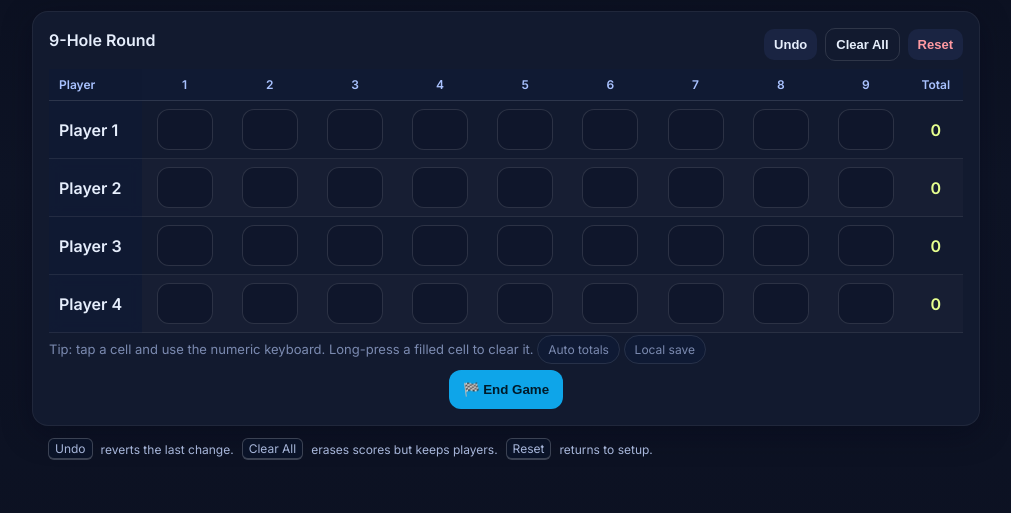
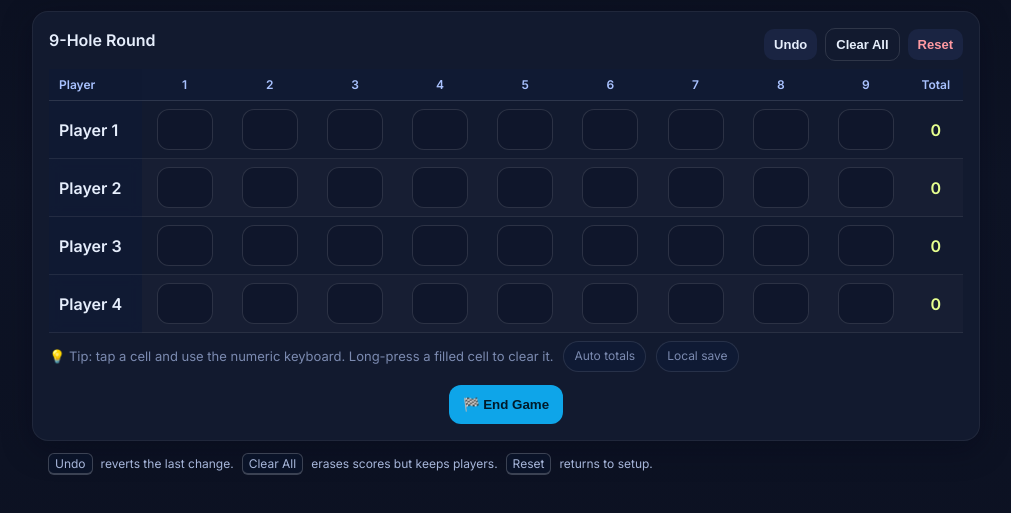
Before and after one commit to abugeorge/Golf_Keeping_IST402, a plain HTML site: page index.html in a window 1280 px wide. Both pictures are taken after a click on the button "Start Round". Shown: the part 59-572 px from the top of the page, without its empty margins (134-1145 px from the left). Drawn offline with Linux system fonts and the light colour scheme.

Commit message:
Add tip-line styling and update tip message format

```diff
--- a/index.html
+++ b/index.html
@@ -37,6 +37,21 @@
     .muted{color:var(--muted);font-size:13px}
     .section{padding:16px}
     .title{font-size:16px;font-weight:600;margin-bottom:10px}
+
+    .tip-line {
+  display: flex;
+  flex-wrap: wrap;
+  gap: 6px;
+  align-items: center;
+  line-height: 1.4;
+  margin-top: 8px;
+}
+.tip-line .chip { margin-left: 4px; }
+@media (max-width: 480px) {
+  .tip-line { flex-direction: column; align-items: flex-start; }
+  .tip-line .chip { margin-left: 0; }
+}
+
 
     /* Score table */
     .table-wrap{overflow:auto}
@@ -117,10 +132,11 @@
         <table id="table"></table>
       </div>
 
-      <p class="muted" style="margin-top:8px">Tip: tap a cell and use the numeric keyboard. Long-press a filled cell to clear it.
-        <span class="chip">Auto totals</span>
-        <span class="chip">Local save</span>
-      </p>
+      <p class="muted tip-line">
+  <span>💡 Tip: tap a cell and use the numeric keyboard. Long-press a filled cell to clear it.</span>
+  <span class="chip">Auto totals</span>
+  <span class="chip">Local save</span>
+</p>
       <div class="row" style="margin-top:12px; justify-content:center">
         <button id="endGameBtn" class="btn primary">🏁 End Game</button>
       </div>
```
